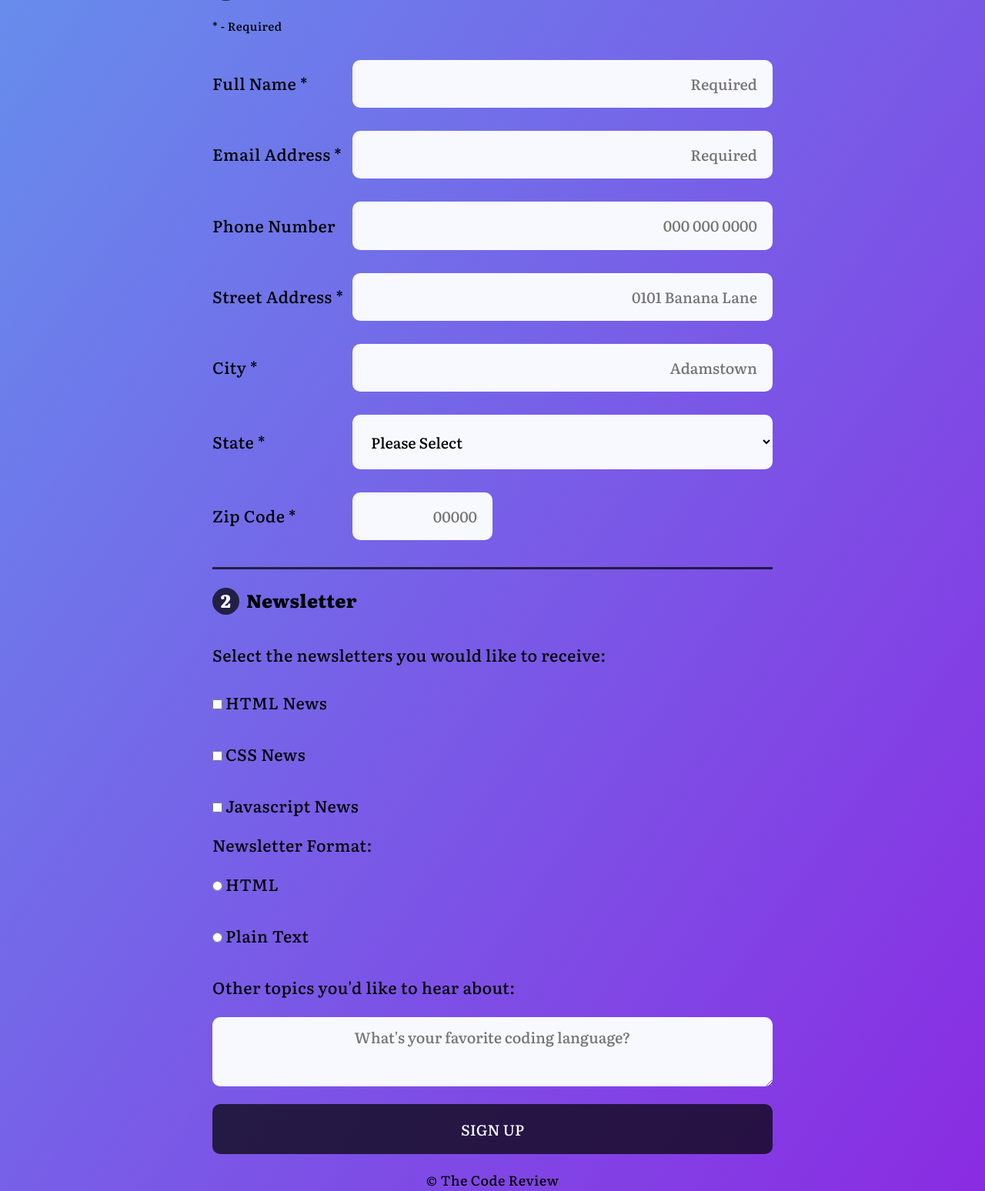
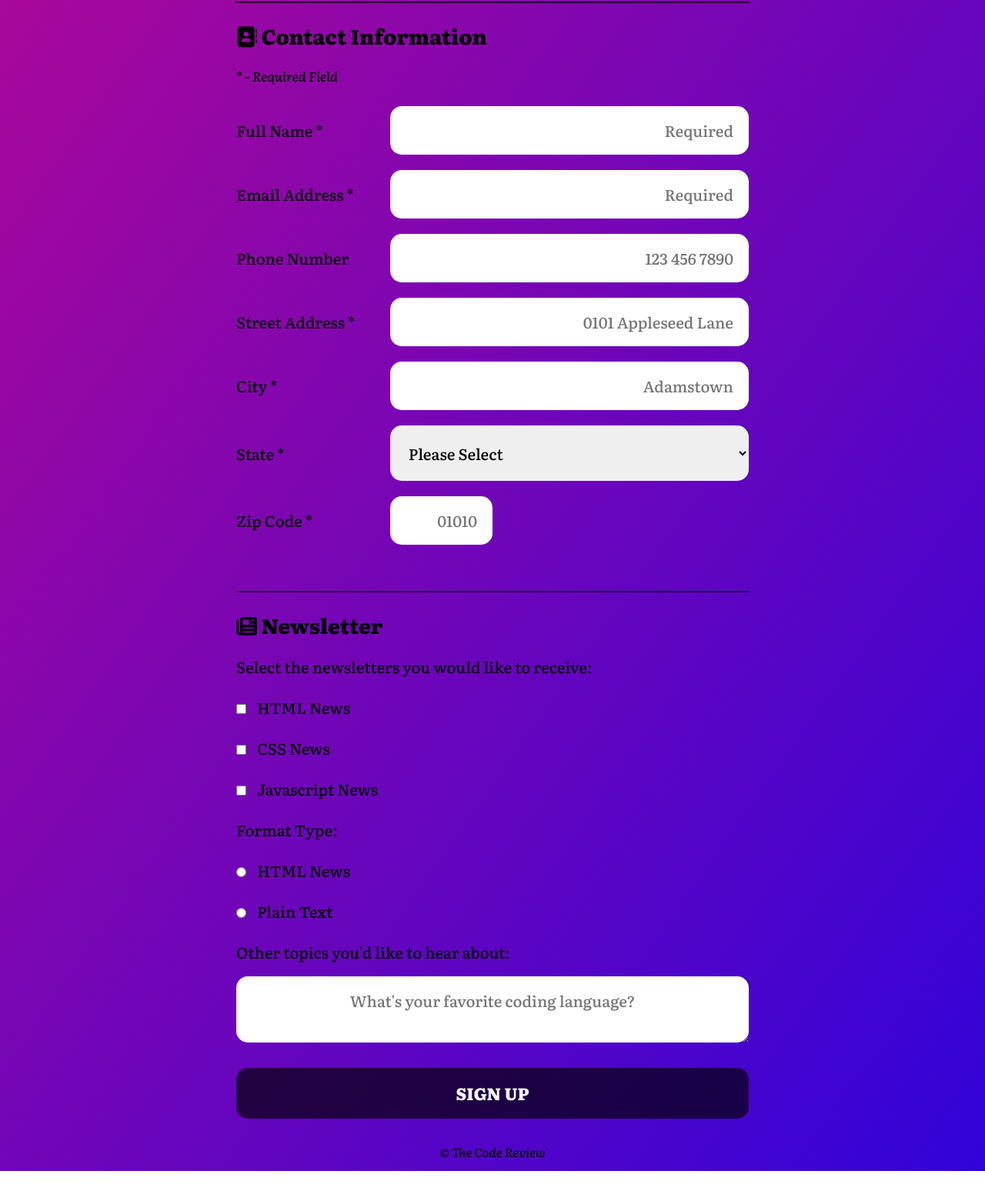
Before and after one commit to SkeetersDevJourney/Project_03--Online_Registration_Form, a plain HTML site: page Project_03_OnlineRegistrationForm/index.html in a window 1280 px wide. Shown: the part 285-1833 px from the top of the page at 77% size. After the commit the page ends 1807 px from the top, so only its background shows below. Drawn offline with Linux system fonts and the light colour scheme.

Commit message:
Complete rebuild

```diff
--- a/Project_03_OnlineRegistrationForm/css/style.css
+++ b/Project_03_OnlineRegistrationForm/css/style.css
@@ -9,214 +9,223 @@
 body {
   font-family: 'Literata', serif;
   font-weight: 500;
-  font-size: 1.1em;
-  letter-spacing: .03rem;
-  line-height: 1.2;
+  display: flex;
+  flex-direction: column;
+  justify-content: flex-start;
   width: 100%;
   min-height: 100vh;
-  background-image: linear-gradient(to bottom right, cornflowerblue, blueviolet );
-  background-repeat: no-repeat;
-  background-size: cover;
+  font-size: 1.1em;
+  background: linear-gradient(to bottom right, #b30895, #3103da) no-repeat;
 }
 
-.number {
-  display: inline-block;
-  background-color: rgba(0,0,0,.7);
-  color: ghostwhite;
-  width: 35px;
-  height: 35px;
-  line-height: 32px;
-  margin-right: 4px;
-  border-radius: 50%;
+footer {
+  margin-top: auto;
+    /* this line combined with the body flex box + height = 100vh will create a sticky footer */
 }
 
-/* --- Layout --- */
-
 main {
-  width: 100%;
+  max-width: 700px;
+  padding: 0 15px;
+  margin: 0 auto;
 }
 
-.signup-container, .form-container {
-  max-width: 768px;
-  margin: 0 auto;
+.align-center, textarea::placeholder {
+  text-align: center;
+}
+
+h1, h2, legend, button {
+  font-weight: 800;
+}
+
+legend {
+  float: left;
+    /* I found this to be the most straight forward method of dealing with the legend sitting on top of the fieldset border */
+  font-size: 1.35em;
+  padding: 1em 0;
+}
+
+.hint, .newsletter-container {
+  clear: both;
 }
 
 .inln {
   display: inline-block;
+  margin-left: 10px;
 }
 
-.align-c {
-  text-align:center;
+input:focus, textarea:focus, select:focus {
+  outline: 4px solid rgba(0,0,0,.4);
+  box-shadow:
+    inset 0 0 10px 3px rgba(0, 0, 0, 0.25),
+          0 0 10px 10px rgba(0, 0, 0, 0.35);
+  transition: all .3s;
+}
+
+input:hover, textarea:hover, select:hover {
+  background: rgb(240, 240, 240);
 }
 
 /* --- Header --- */
 
 header {
   background-color: rgba(0,0,0,.65);
+}
+
+h1 {
+  font-size: 1.5rem;
+  padding: 1.25em 0;
+  text-transform: uppercase;
   color: ghostwhite;
 }
 
-h1 {
-  font-size: 1.4em;
-  margin: 0 auto;
-  padding: 1.25em 0;
-  text-transform: uppercase;
+/* --- Sign Up Section --- */
+
+.signup {
+  padding-top: 2em;
+  padding-bottom: 3em;
+  margin-top: 20px;
+  margin-bottom: 6px;
+  border-bottom: 4px solid rgba(0,0,0,.65);;
 }
 
-footer {
-  margin-top: auto;
+h2 {
+  font-size: 1.25rem;
+  margin-bottom: .5em;
 }
 
-/* --- Sign Up Top --- */
+/* --- Contact Information --- */
 
-.signup-top {
-  padding-bottom: 10px;
-  margin: 0 20px 4px;
-  border-bottom: 5px solid rgba(0,0,0,.7);
+form {
+  border-top: 2px solid rgba(0,0,0,.65);;
 }
 
-/* --- Contact Info Fieldset --- */
-
-.flex-contactinfo {
-  display: flex;
-  flex-direction: column;
-}
-
-.flex {
-  margin-top: 10px;
-}
-
-.contact-info p {
-  clear: both;
+.hint {
+  text-align: left;
   font-size: .85em;
 }
 
-.contact-info {
-  border-top: 3px solid rgba(0,0,0,.7);
+.contact-container, .newsletter-container {
+  display: flex;
+  flex-direction: column;
+  justify-content: flex-start;
+  margin-top: 20px;
 }
 
-legend {
-  float: left;
-    /* this float allows the form border to wrap around the legend normally */
-  font-size: 1.35em;
-  font-weight: 800;
-  padding: 1em 0;
-}
-
-form {
-  padding: 0 20px;
-}
-
-label {
-  clear: both;
-  display: block;
-  font-size: 1.2em;
-  padding: .75em 0;
-}
-
-.contact-info input, select, textarea, button {
-  width: 100%;
-  font-size: 1.1em;
-  padding: 20px;
-  margin: auto;
+.contact-label, .contact-input {
+  font-size: 1.25rem;
+  text-align: left;
+  min-width: 100%;
+  padding: .5em 0;
 }
 
 input, select, textarea, button {
-  border-radius: 10px;
+  width: 100%;
+  padding: 20px;
+  border: none;
+  border-radius: 15px;
 }
 
 input::placeholder {
   text-align: right;
 }
 
-#zip {
-  width: 50%;
+.item-14 {
+  min-width: 0;
+  max-width: 50%;
 }
 
-/* --- Newsletter Fieldset --- */
-.news-item {
-  padding: 0;
-  margin: 5px 0;
+/* --- Newsletter --- */
+
+.newsletter-set {
+  margin-top: 50px;
+  border-top: 2px solid rgba(0,0,0,.65);
 }
 
-.flex-newsletterinfo {
-  clear: both;
-  display: flex;
-  flex-direction: column;
+.newsletter-container {
+  align-items: flex-start;
 }
 
-.newsletter-info {
-  border-top: 3px solid rgba(0,0,0,.7);
-  margin-top: 25px;
+input[type="checkbox"],
+input[type="radio"] {
+  width: initial;
 }
 
-.optgroup:nth-child(even) {
-  background-color: grey;
+.news-item {
+  padding: .75em 0;
+  width: 100%;
+}
+
+.newsitem-1 {
+  padding-top: 0;
 }
 
 textarea {
-  padding: 15px;
-  margin: 10px 0;
-  min-height: 90px;
+  margin-top: 20px;
+  min-height: 80px;
 }
 
-textarea::placeholder {
-  text-align: center;
-}
-
-input:focus, textarea:focus, select:focus {
-  outline: 4px solid rgba(0,0,0,.4);
-  box-shadow:
-    inset 0 0 10px 3px rgba(0, 0, 0, 0.25),
-          0 0 10px 6px rgba(0, 0, 0, 0.5);
-  transition: all .3s;
+.newsitem-7 {
+  margin: 0 auto;
 }
 
 button {
   text-transform: uppercase;
+  font-size: 1.1em;
+  background-color: rgba(0,0,0,.65);
   color: ghostwhite;
-  font-weight: 500;
-  background-color: rgba(0,0,0,.7);
-  margin-top: 20px;
-  min-height: 65px;
 }
 
-button:focus {
+button:focus, button:hover {
   outline: 4px solid rgba(0,0,0,.6);
-  background-image: linear-gradient(to right, lightpink, orchid);
+  background-image: linear-gradient(to right, #009830 , #ffd300 90%);
   color: black;
   transition: all .3s;
   box-shadow: 0 0 10px 6px rgba(0, 0, 0, 0.5);
+}
+
+/* --- Footer --- */
+
+footer {
+  padding: 15px 0;
 }
 
 /* --- Media Queries --- */
 
 @media screen and (min-width: 768px) {
 
-  .flex {
-    display: flex;
-    justify-content: space-between;
+  body {
+    font-size: 1.25em;
+  }
+
+  .contact-set legend:after {
+    content: "rmation";
+  }
+
+  .contact-container {
+    flex-direction: row;
+    flex-wrap: wrap;
     align-items: center;
   }
 
-  .flex label,
-  .flex input,
-  .flex select {
-    margin: 10px 0;
+  .contact-label, .contact-input {
+    min-width: initial;
+    margin: 0;
   }
 
-  .flex input,
-  .flex select {
-    width: 75%;
+  .contact-label {
+    flex: 0 0 30%;
   }
 
-  #zip {
-    width: 25%;
+  .contact-input {
+    flex: 0 0 70%;
   }
 
-  .flex-zip {
-    justify-content: flex-start;
-    gap: 73px;
+  .contact-input:last-of-type {
+    flex: 0 0 20%;
+  }
+
+  h2 {
+    font-size: 1.75rem;
   }
 
 }
--- a/Project_03_OnlineRegistrationForm/index.html
+++ b/Project_03_OnlineRegistrationForm/index.html
@@ -9,65 +9,69 @@
   <link rel="preconnect" href="https://fonts.gstatic.com" crossorigin>
   <link href="https://fonts.googleapis.com/css2?family=Literata:ital,wght@0,500;0,800;1,500&display=swap" rel="stylesheet">
 
+  <script src="https://kit.fontawesome.com/2365d2b9a6.js" crossorigin="anonymous"></script>
+
   <link rel="stylesheet" href="css/normalize.css">
   <link rel="stylesheet" href="css/style.css">
 
   <title>TCR: Sign Up Form</title>
 
 </head>
-
 <body>
-
-    <header class="align-c">
+  <header class="align-center">
     <h1>&#60;&#47;The Code Review&#62;</h1>
   </header>
-
   <main>
-
-      <section class="signup-container align-c">
-        <div class="signup-top">
-          <h2>Signup for our newsletter</h2>
-          <p>Get the latest news on how our code is doing right in your inbox</p>
-        </div>
+    <section class="signup align-center">
+      <h2>Signup for our newsletter!</h2>
+      <p>Get the latest news on how your code is doing right in your inbox.</p>
     </section>
 
+    <form>
+      <fieldset class="contact-set">
+        <legend><span><i class="fa-solid fa-address-book"></i></span> Contact Info</legend>
+        <p class="hint"><em>* - Required Field</em></p>
 
-      <form class="form-container">
-
-        <fieldset class="contact-info">
-
-          <legend><span class="number align-c">1</span> Contact Info</legend>
-          <p>* - Required</p>
-
-          <div class="flex-contactinfo">
-
-            <div class="flex flex-name">
+        <div class="contact-container">
+          <div class="contact-label item-1">
             <label for="name">Full Name * </label>
+          </div>
+          <div class="contact-input item-2">
             <input type="text" id="name" name="user-name" placeholder="Required" required>
           </div>
 
-            <div class="flex">
+          <div class="contact-label item-3">
             <label for="email">Email Address * </label>
+          </div>
+          <div class="contact-input item-4">
             <input type="email" id="email" name="user-email" placeholder="Required" required>
           </div>
 
-            <div class="flex">
+          <div class="contact-label item-5">
             <label for="phone">Phone Number</label>
-              <input type="tel" id="phone" name="user-phone"  placeholder="000 000 0000">
+          </div>
+          <div class="contact-input item-6">
+            <input type="tel" id="phone" name="user-phone" placeholder="123 456 7890" >
           </div>
 
-            <div class="flex">
+          <div class="contact-label item-7">
             <label for="address">Street Address * </label>
-              <input type="text" id="address" name="user-address" placeholder="0101 Banana Lane" required>
+          </div>
+          <div class="contact-input item-8">
+            <input type="text" id="address" name="user-address" placeholder="0101 Appleseed Lane" required>
           </div>
 
-            <div class="flex">
+          <div class="contact-label item-9">
             <label for="city">City * </label>
+          </div>
+          <div class="contact-input item-10">
             <input type="text" id="city" name="user-city" placeholder="Adamstown" required>
           </div>
 
-            <div class="flex">
-              <label for="state">State *</label>
+          <div class="contact-label item-11">
+            <label for="state">State * </label>
+          </div>
+          <div class="contact-input item-12">
             <select id="state" name="user-state" required>
               <option value="">Please Select</option>
               <optgroup label="US States">
@@ -133,67 +137,60 @@
             </select>
           </div>
 
-            <div class="flex flex-zip">
+          <div class="contact-label item-13">
             <label for="zip">Zip Code * </label>
-              <input type="text" id="zip" name="user-zip" placeholder="00000" required>
           </div>
-
+          <div class="contact-input item-14">
+            <input type="text" id="zip" name="user-zip" placeholder="01010" required>
+          </div>
         </div>
 
       </fieldset>
 
-        <fieldset class="newsletter-info">
+      <fieldset class="newsletter-set">
+        <legend><span><i class="fa-solid fa-newspaper"></i></span> Newsletter</legend>
+        <div class="newsletter-container">
 
-          <legend class="leg-news"><span class="number align-c">2</span> Newsletter</legend>
-
-          <div class="flex-newsletterinfo">
-
-            <label class="news-label">Select the newsletters you would like to receive: </label>
-
-            <div class="news-item">
+          <div class="news-item newsitem-1">
+            <label>Select the newsletters you would like to receive:</label>
+          </div>
+          <div class="news-item newsitem-2">
             <input type="checkbox" id="html" value="newsletters-html" name="user-newsletter">
             <label class="inln" for="html"> HTML News</label>
           </div>
-
-            <div class="news-item">
+          <div class="news-item newsitem-3">
             <input type="checkbox" id="css" value="newsletters-css" name="user-newsletter">
             <label class="inln" for="css"> CSS News</label>
           </div>
-
-            <div class="news-item">
+          <div class="news-item newsitem-4">
             <input type="checkbox" id="javascript" value="newsletters-javascript" name="user-newsletter">
-              <label class="inln last-opt" for="javascript"> Javascript News</label>
+            <label class="inln" for="javascript"> Javascript News</label>
+          </div>
+          <div class="news-item newsitem-5">
+            <label>Format Type:</label>
+          </div>
+          <div class="news-item newsitem-4">
+            <input type="radio" id="radhtml" value="newsletters-radhtml" name="user-newsletter">
+            <label class="inln" for="radhtml"> HTML News</label>
+          </div>
+          <div class="news-item newsitem-5">
+            <input type="radio" id="plain" value="newsletters-plain" name="user-newsletter">
+            <label class="inln" for="plain"> Plain Text</label>
+          </div>
+          <div class="news-item newsitem-6">
+            <label for="interests">Other topics you'd like to hear about:</label>
+            <textarea id="interests" name="user-interests" placeholder="What's your favorite coding language?"></textarea>
+          </div>
+          <div class="news-item newsitem-7">
+            <button type="submit">Sign Up</button>
           </div>
 
-            <label class="news-label news-item">Newsletter Format: </label>
-
-            <div class="news-item">
-              <input type="radio" id="rad-html" name="user-format">
-              <label class="inln" for="rad-html">HTML</label>
         </div>
-
-            <div class="news-item">
-              <input type="radio" id="rad-plain" name="user-format">
-              <label class="inln last-opt" for="rad-plain">Plain Text</label>
-            </div>
-
-            <div class="news-item">
-              <label for="topic-interests">Other topics you'd like to hear about: </label>
-              <textarea id="topic-interests" name="user-topic-interests" placeholder="What's your favorite coding language?"></textarea>
-            </div>
-
-            <button type="submit" class="news-item">Sign Up</button>
-
-          </div>
-
       </fieldset>
-
     </form>
   </main>
-
-    <footer class="align-c">
-      <p>&copy; The Code Review</p>
+  <footer class="align-center">
+    <p><small>&copy;<em> The Code Review</em></small></p>
   </footer>
-
 </body>
 </html>
```
Also changed, not shown: Project_03_OnlineRegistrationForm/css/normalize.css. Lines whose indentation alone changed are shown as unchanged.
